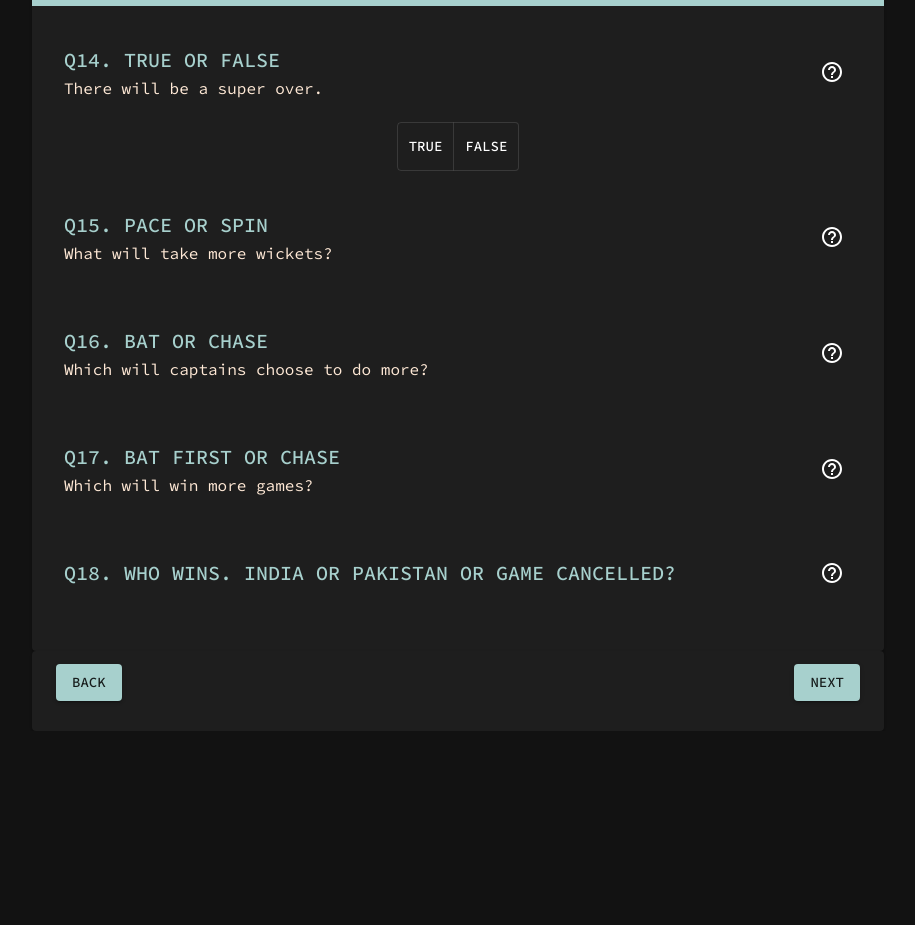
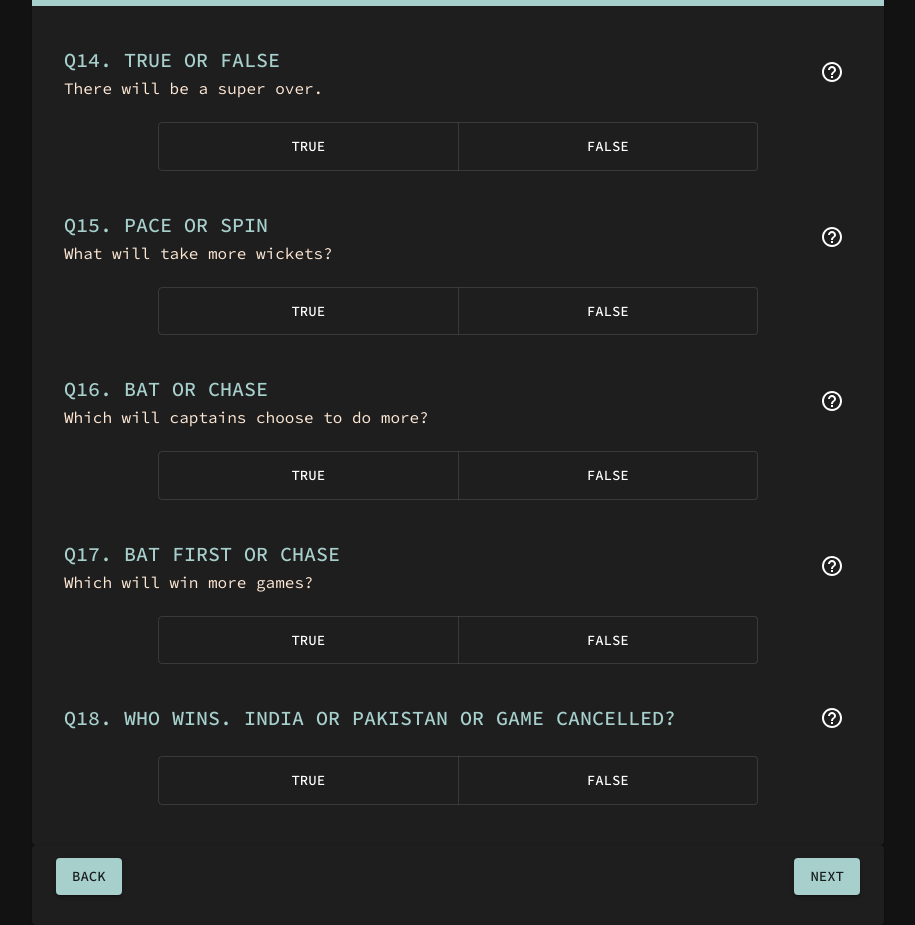
Before and after one commit to mdnrosen/sillyWC23, a React (Vite) app: page /fiftyfifty in a window 1280 px wide. Shown: the part 200-1125 px from the top of the page, without its empty margins (182-1097 px from the left). Before the commit the page ends 931 px from the top, so only its background shows below. Built offline with nearby package versions, Linux system fonts and the light colour scheme.

Commit message:
ToggleButtonGroup width now 100% up to 600px, templated out TBGs for each question.

```diff
--- a/src/pages/FiftyFiftyRound.jsx
+++ b/src/pages/FiftyFiftyRound.jsx
@@ -15,7 +15,6 @@
         const { name, value } = e.target
         updateGuesses(name, value)
     }
-
 
     return (
         <RoundCard>
@@ -36,7 +35,7 @@
                                     question="There will be a super over."
                                     hint=""
                                 />
-                                <Box alignSelf={'center'}>
+                                <Box alignSelf={'center'} width={'100%'} maxWidth={'600px'}>
                                     <ToggleButtonGroup
                                         fullWidth
                                         value={['super_over']}
@@ -59,6 +58,18 @@
                                     question="What will take more wickets?"
                                     hint=""
                                 />
+                                <Box alignSelf={'center'} width={'100%'} maxWidth={'600px'}>
+                                    <ToggleButtonGroup
+                                        fullWidth
+                                        value={['super_over']}
+                                        exclusive
+                                        onChange={handleChange}
+                                        aria-label='true or false'
+                                    >
+                                        <ToggleButton name="super_over" value="true" aria-label='true'>true</ToggleButton>
+                                        <ToggleButton name="super_over" value="false" aria-label='false'>false</ToggleButton>
+                                    </ToggleButtonGroup>
+                                </Box>
                             </FormControl>
                         </Grid>
 
@@ -70,6 +81,18 @@
                                     question="Which will captains choose to do more?"
                                     hint=""
                                 />
+                                <Box alignSelf={'center'} width={'100%'} maxWidth={'600px'}>
+                                    <ToggleButtonGroup
+                                        fullWidth
+                                        value={['super_over']}
+                                        exclusive
+                                        onChange={handleChange}
+                                        aria-label='true or false'
+                                    >
+                                        <ToggleButton name="super_over" value="true" aria-label='true'>true</ToggleButton>
+                                        <ToggleButton name="super_over" value="false" aria-label='false'>false</ToggleButton>
+                                    </ToggleButtonGroup>
+                                </Box>
                             </FormControl>
                         </Grid>
 
@@ -81,6 +104,18 @@
                                     question="Which will win more games?"
                                     hint=""
                                 />
+                                <Box alignSelf={'center'} width={'100%'} maxWidth={'600px'}>
+                                    <ToggleButtonGroup
+                                        fullWidth
+                                        value={['super_over']}
+                                        exclusive
+                                        onChange={handleChange}
+                                        aria-label='true or false'
+                                    >
+                                        <ToggleButton name="super_over" value="true" aria-label='true'>true</ToggleButton>
+                                        <ToggleButton name="super_over" value="false" aria-label='false'>false</ToggleButton>
+                                    </ToggleButtonGroup>
+                                </Box>
                             </FormControl>
                         </Grid>
 
@@ -92,6 +127,18 @@
                                     question=""
                                     hint=""
                                 />
+                                <Box alignSelf={'center'} width={'100%'} maxWidth={'600px'}>
+                                    <ToggleButtonGroup
+                                        fullWidth
+                                        value={['super_over']}
+                                        exclusive
+                                        onChange={handleChange}
+                                        aria-label='true or false'
+                                    >
+                                        <ToggleButton name="super_over" value="true" aria-label='true'>true</ToggleButton>
+                                        <ToggleButton name="super_over" value="false" aria-label='false'>false</ToggleButton>
+                                    </ToggleButtonGroup>
+                                </Box>
                             </FormControl>
                         </Grid>
 
```
